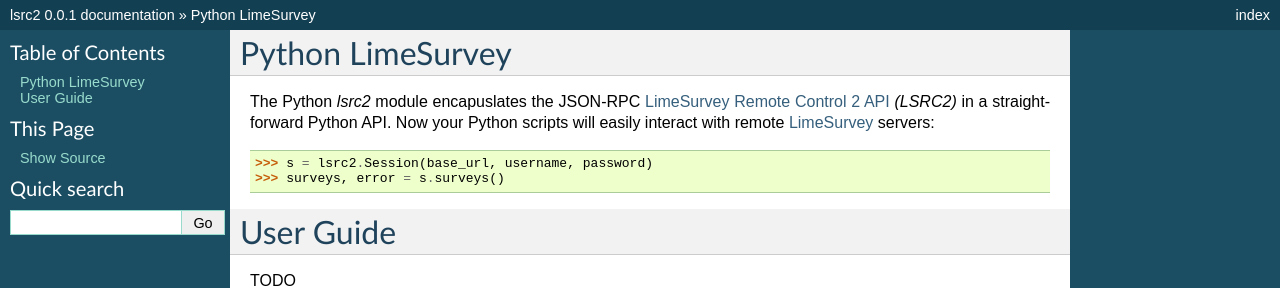
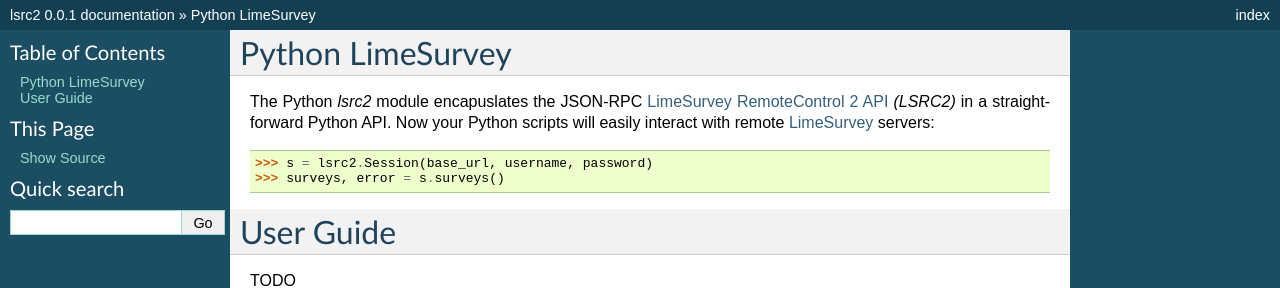
Before and after one commit to neurospin/lsrc2, a Sphinx documentation site: the page built from doc/index.rst, in a window 1280 px wide. Shown: the top 288 px of the page. Built offline with Sphinx 7.4.7, drawn with Linux system fonts in a browser that asks for light colours.

Commit message:
Remote Control -> RemoteControl

```diff
--- a/README.rst
+++ b/README.rst
@@ -1,5 +1,5 @@
-LimeSurvey Remote Control 2 API client library
-==============================================
+LimeSurvey RemoteControl 2 API client library
+=============================================
 
 This module is a client library to access LimeSurvey_ servers using the
 `RemoteControl 2 API`_.
--- a/doc/index.rst
+++ b/doc/index.rst
@@ -1,15 +1,15 @@
 Python LimeSurvey
 =================
 
-The Python `lsrc2` module encapuslates the JSON-RPC LimeSurvey_ `Remote
-Control 2 API`_ *(LSRC2)* in a straightforward Python API. Now your Python
-scripts will easily interact with remote LimeSurvey_ servers::
+The Python `lsrc2` module encapuslates the JSON-RPC LimeSurvey_
+`RemoteControl 2 API`_ *(LSRC2)* in a straightforward Python API.
+Now your Python scripts will easily interact with remote LimeSurvey_ servers::
 
     >>> s = lsrc2.Session(base_url, username, password)
     >>> surveys, error = s.surveys()
 
 .. _LimeSurvey: https://www.limesurvey.org
-.. _Remote Control 2 API: https://manual.limesurvey.org/RemoteControl_2_API
+.. _RemoteControl 2 API: https://manual.limesurvey.org/RemoteControl_2_API
 
 
 User Guide
--- a/setup.py
+++ b/setup.py
@@ -43,7 +43,7 @@
 setup(
     name='lsrc2',
     version='0.0.1',
-    description='LimeSurvey Remote Control 2 API client library',
+    description='LimeSurvey RemoteControl 2 API client library',
     long_description=readme(),
     license='CeCILL-C',
     author='Dimitri Papadopoulos',
```
Also changed, not shown: 1 other file.
